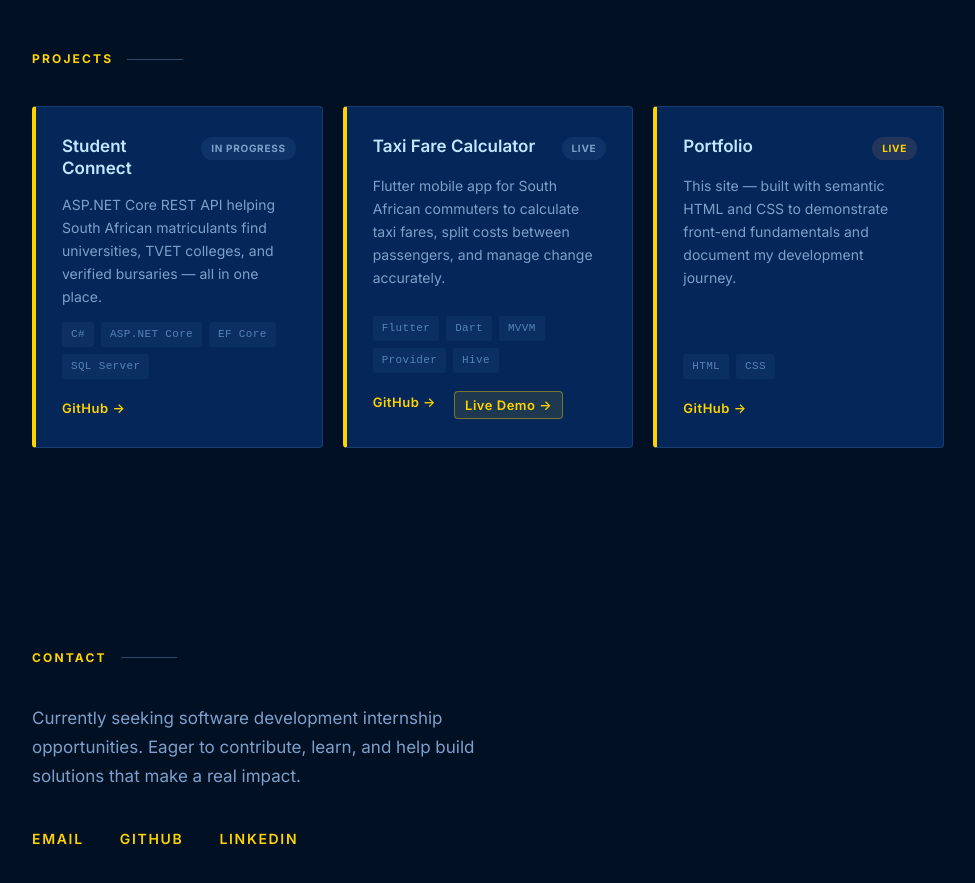
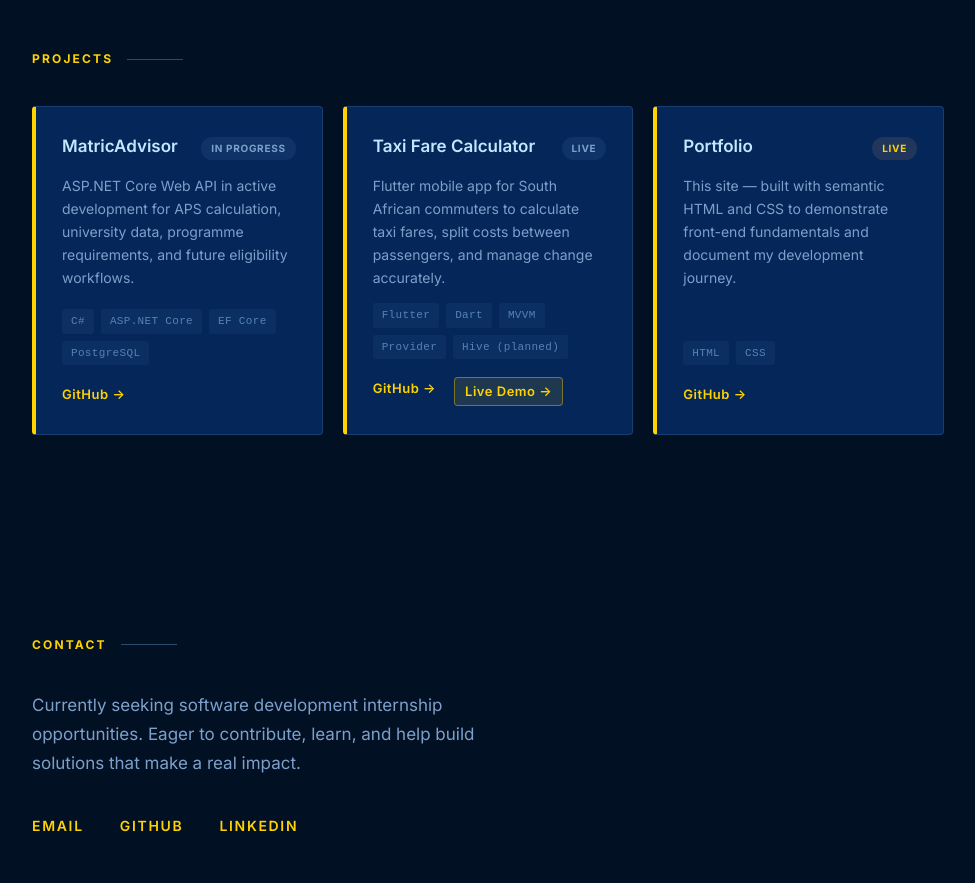
Before and after one commit to Leratogladys/Portfolio, a plain HTML site: page index.html in a window 1280 px wide. Shown: the part 1680-2563 px from the top of the page, without its empty margins (152-1127 px from the left). Drawn offline with Linux system fonts and the light colour scheme.

Commit message:
fix: align portfolio project claims with current repositories

```diff
--- a/index.html
+++ b/index.html
@@ -4,9 +4,9 @@
 <head>
   <meta charset="UTF-8">
   <meta name="viewport" content="width=device-width, initial-scale=1.0">
-  <title>Lerato Molefe — Junior Software Developer</title>
+  <title>Lerato Molefe — Junior Backend Software Developer</title>
   <meta name="description"
-    content="Junior back-end developer based in South Africa. C# · ASP.NET Core · SQL · Flutter.">
+    content="Junior backend software developer based in South Africa. C# · .NET · ASP.NET Core · EF Core · PostgreSQL · REST APIs.">
   <link rel="preconnect" href="https://fonts.googleapis.com">
   <link rel="preconnect" href="https://fonts.gstatic.com" crossorigin>
   <link href="https://fonts.googleapis.com/css2?family=Inter:wght@400;500;600;700&display=swap" rel="stylesheet">
@@ -86,19 +86,18 @@
 
         <div class="project-card">
           <div class="project-header">
-            <h4>Student Connect</h4>
+            <h4>MatricAdvisor</h4>
             <span class="project-status">In Progress</span>
           </div>
-          <p>ASP.NET Core REST API helping South African matriculants find universities, TVET colleges, and verified
-            bursaries — all in one place.</p>
+          <p>ASP.NET Core Web API in active development for APS calculation, university data, programme requirements, and future eligibility workflows.</p>
           <div class="project-tags">
             <span>C#</span>
             <span>ASP.NET Core</span>
             <span>EF Core</span>
-            <span>SQL Server</span>
+            <span>PostgreSQL</span>
           </div>
           <div class="project-links">
-            <a href="https://github.com/Leratogladys/student-connect-api" target="_blank" rel="noopener">GitHub →</a>
+            <a href="https://github.com/Leratogladys/MatricAdvisor" target="_blank" rel="noopener">GitHub →</a>
           </div>
         </div>
 
@@ -114,7 +113,7 @@
             <span>Dart</span>
             <span>MVVM</span>
             <span>Provider</span>
-            <span>Hive</span>
+            <span>Hive (planned)</span>
           </div>
           <div class="project-links">
             <a href="https://github.com/Leratogladys/taxi_fare_app" target="_blank" rel="noopener">GitHub →</a>
```
